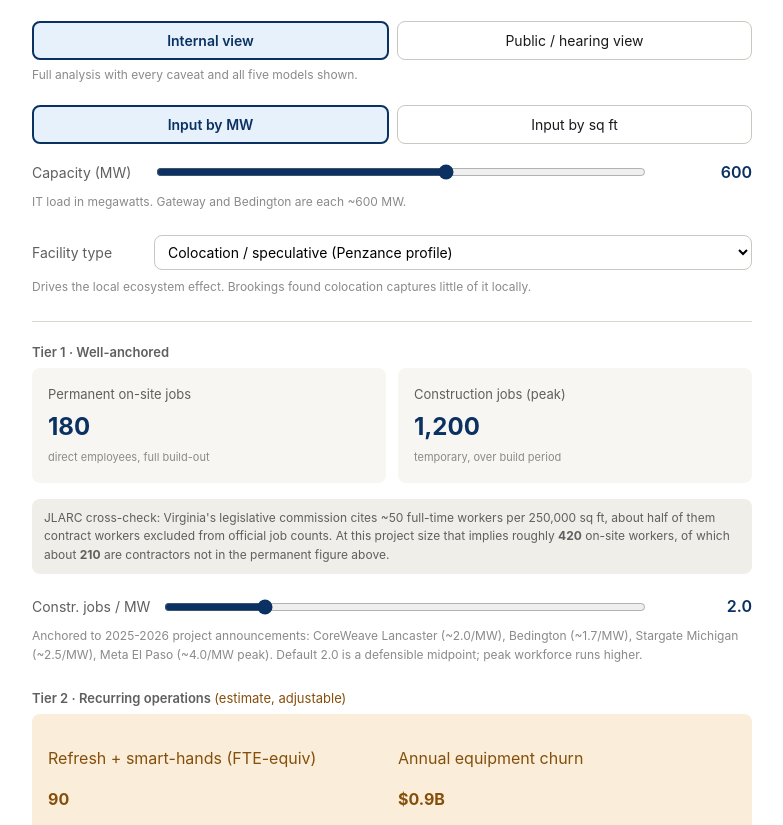
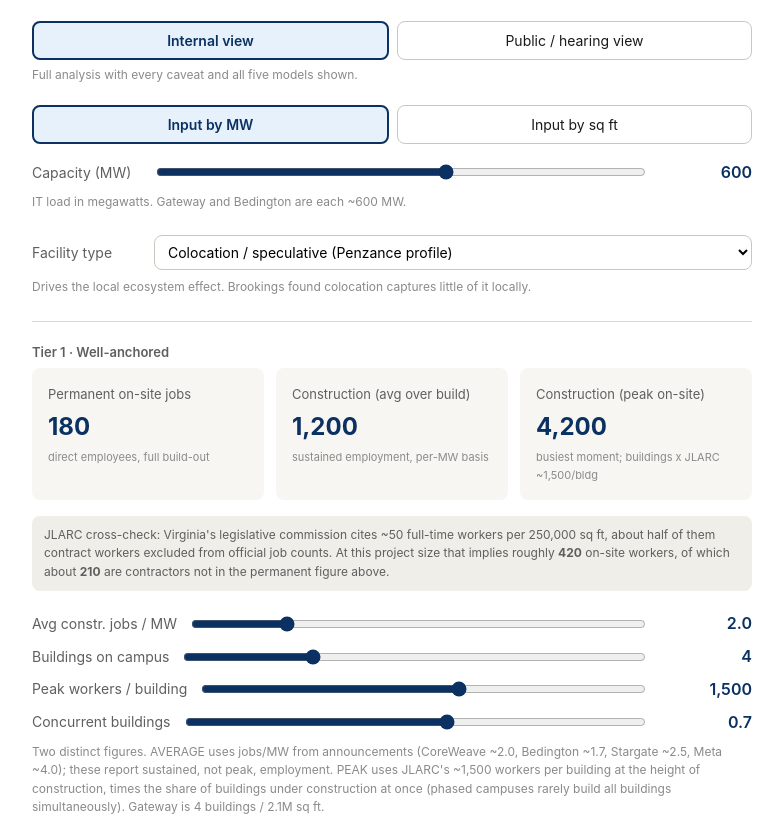
Before and after one commit to dave-renusa/dcjobs, a plain HTML site: page model.html in a window 1280 px wide. Shown: the part 114-939 px from the top of the page, without its empty margins (248-1031 px from the left). Drawn offline with Linux system fonts and the light colour scheme.

Commit message:
Update model.html

```diff
--- a/model.html
+++ b/model.html
@@ -109,9 +109,14 @@
         <p class="chint">direct employees, full build-out</p>
       </div>
       <div class="card">
-        <p class="clabel" id="con-label">Construction jobs (peak)</p>
+        <p class="clabel">Construction (avg over build)</p>
         <p class="cval" id="con">1,200</p>
-        <p class="chint">temporary, over build period</p>
+        <p class="chint">sustained employment, per-MW basis</p>
+      </div>
+      <div class="card">
+        <p class="clabel">Construction (peak on-site)</p>
+        <p class="cval" id="conpeak">4,200</p>
+        <p class="chint">busiest moment; buildings x JLARC ~1,500/bldg</p>
       </div>
     </div>
 
@@ -120,11 +125,26 @@
     </div>
 
     <div class="ctrl" id="ccoef-row">
-      <label>Constr. jobs / MW</label>
+      <label>Avg constr. jobs / MW</label>
       <input type="range" id="ccoef" min="1.5" max="4.0" value="2.0" step="0.1" />
       <span class="out" id="ccoef-out">2.0</span>
     </div>
-    <p id="t1note" class="sub">Anchored to 2025-2026 project announcements: CoreWeave Lancaster (~2.0/MW), Bedington (~1.7/MW), Stargate Michigan (~2.5/MW), Meta El Paso (~4.0/MW peak). Default 2.0 is a defensible midpoint; peak workforce runs higher.</p>
+    <div class="ctrl" id="bldg-row">
+      <label>Buildings on campus</label>
+      <input type="range" id="bldgs" min="1" max="12" value="4" step="1" />
+      <span class="out" id="bldgs-out">4</span>
+    </div>
+    <div class="ctrl" id="peakb-row">
+      <label>Peak workers / building</label>
+      <input type="range" id="peakb" min="800" max="2000" value="1500" step="50" />
+      <span class="out" id="peakb-out">1,500</span>
+    </div>
+    <div class="ctrl" id="concur-row">
+      <label>Concurrent buildings</label>
+      <input type="range" id="concur" min="0.3" max="1.0" value="0.7" step="0.05" />
+      <span class="out" id="concur-out">0.7</span>
+    </div>
+    <p id="t1note" class="sub">Two distinct figures. AVERAGE uses jobs/MW from announcements (CoreWeave ~2.0, Bedington ~1.7, Stargate ~2.5, Meta ~4.0); these report sustained, not peak, employment. PEAK uses JLARC's ~1,500 workers per building at the height of construction, times the share of buildings under construction at once (phased campuses rarely build all buildings simultaneously). Gateway is 4 buildings / 2.1M sq ft.</p>
 
     <div id="tier2">
       <p class="tierlabel">Tier 2 &middot; Recurring operations <span class="tag" id="t2tag" style="color:var(--warn-tx);">(estimate, adjustable)</span></p>
@@ -205,7 +225,7 @@
     pwc:    { colo: 6.0, hyper: 6.0, label: "Spillover jobs (PwC)",       desc: "industry-funded, national, top-down" }
   };
 
-  var state = { mode:'mw', mw:600, sf:2100000, ftype:'colo', rcoef:0.15, ccoef:2.0, model:'brook', aud:'int' };
+  var state = { mode:'mw', mw:600, sf:2100000, ftype:'colo', rcoef:0.15, ccoef:2.0, bldgs:4, peakb:1500, concur:0.7, model:'brook', aud:'int' };
 
   function fmt(n){ return Math.round(n).toLocaleString(); }
 
@@ -215,6 +235,7 @@
     var permPerMw = state.ftype==='colo' ? 0.30 : 0.45;
     var perm = mw * permPerMw;
     var con = mw * state.ccoef;
+    var conPeak = state.bldgs * state.peakb * state.concur;
     var refresh = mw * state.rcoef;
     var equipTotal = mw * COST_PER_MW;
     var churn = (equipTotal * EQUIP_SHARE) / REFRESH_YEARS / 1000;
@@ -229,6 +250,7 @@
 
     document.getElementById('perm').textContent = fmt(perm);
     document.getElementById('con').textContent = fmt(con);
+    document.getElementById('conpeak').textContent = fmt(conPeak);
     document.getElementById('refresh').textContent = fmt(refresh);
     document.getElementById('churn').textContent = '$' + churn.toFixed(1) + 'B';
     document.getElementById('xc-total').textContent = fmt(xcTotal);
@@ -285,6 +307,9 @@
   document.getElementById('ftype').onchange=function(e){ state.ftype=e.target.value; compute(); };
   document.getElementById('rcoef').oninput=function(e){ state.rcoef=+e.target.value; document.getElementById('rcoef-out').textContent=(+e.target.value).toFixed(2); compute(); };
   document.getElementById('ccoef').oninput=function(e){ state.ccoef=+e.target.value; document.getElementById('ccoef-out').textContent=(+e.target.value).toFixed(1); compute(); };
+  document.getElementById('bldgs').oninput=function(e){ state.bldgs=+e.target.value; document.getElementById('bldgs-out').textContent=fmt(state.bldgs); compute(); };
+  document.getElementById('peakb').oninput=function(e){ state.peakb=+e.target.value; document.getElementById('peakb-out').textContent=fmt(state.peakb); compute(); };
+  document.getElementById('concur').oninput=function(e){ state.concur=+e.target.value; document.getElementById('concur-out').textContent=(+e.target.value).toFixed(2); compute(); };
   document.getElementById('model').onchange=function(e){ state.model=e.target.value; compute(); };
 
   applyAudience();
```
